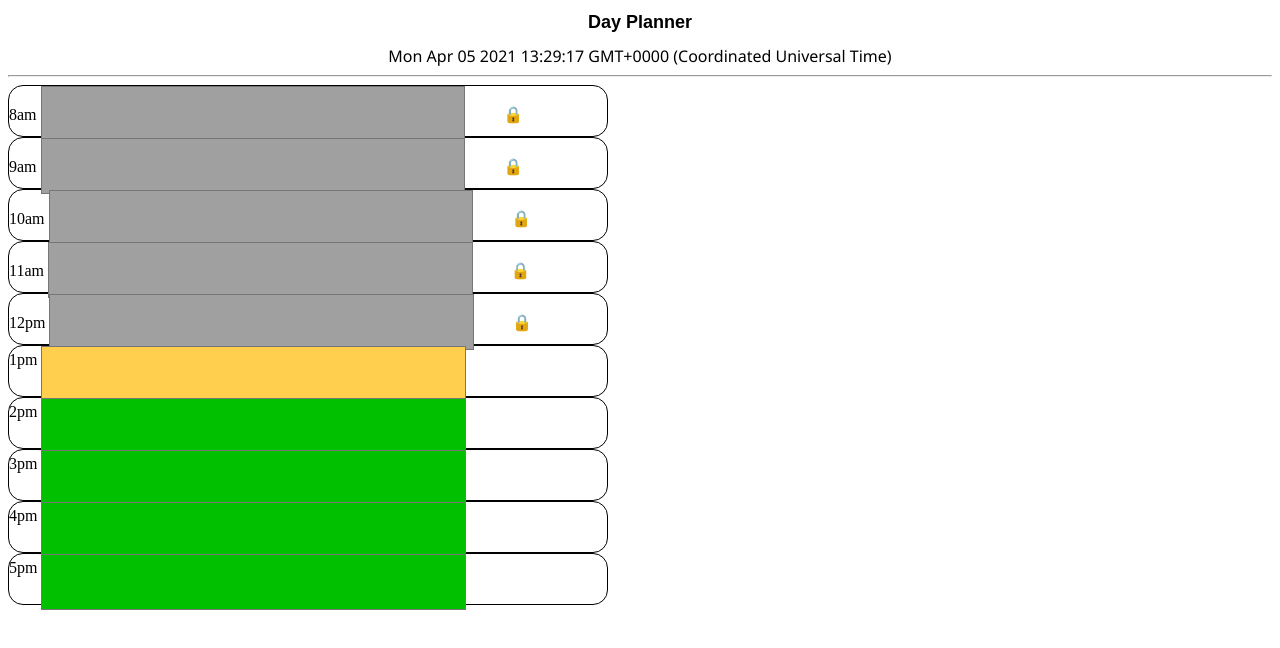
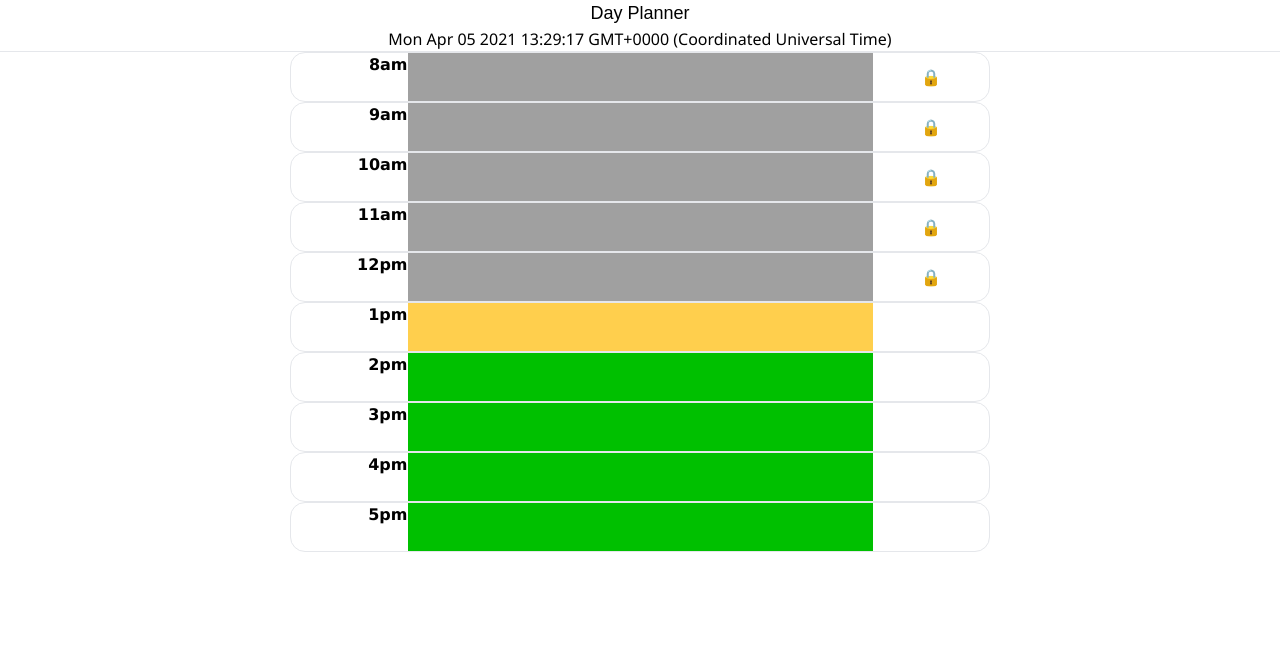
Before and after one commit to macoovacany/workDayPlanner, a plain HTML site: page index.html in a window 1280 px wide. Drawn offline with nearby package versions, Linux system fonts and the light colour scheme.

Commit message:
Aligned Center and updated README

```diff
--- a/assets/css/styles.css
+++ b/assets/css/styles.css
@@ -24,23 +24,30 @@ header h1 {
 /* main */
 
 main {
-    max-width: 600px;
-    align-self: auto;
+    display: flex;
+    justify-content: center;
 }
 
+#time-blocks-section {}
+
 .time-blocks-form {
+    vertical-align: top;
     border-style: solid;
     border-width: 0.1em;
     border-radius: 15px;
     height: 50px;
 }
 
+.time-blocks-form label {
+    font-family: Verdana, Geneva, Tahoma, sans-serif;
+    font-weight: bold;
+    text-align: right;
+}
+
 .time-blocks-form textarea {
     background-color: var(--future);
     color: rebeccapurple;
     height: 100%;
-    vertical-align: top;
-    width: 70%;
     font-family: 'Times New Roman', Times, serif;
     resize: none;
 }
@@ -49,12 +56,9 @@ main {
     background-color: transparent;
     border: none;
     color: white;
-    padding: 15px 32px;
     text-align: right;
     text-decoration: none;
     display: inline-block;
-    font-size: 16px;
-    margin: 4px 2px;
+    text-align: center;
     cursor: pointer;
-    /* float:right;n */
 }
--- a/assets/js/scripts.js
+++ b/assets/js/scripts.js
@@ -1,5 +1,13 @@
 // global variables
+
+// day shift
 const timeSections = ['8am', '9am', '10am', '11am', '12pm', '1pm', '2pm', '3pm', '4pm', '5pm'];
+
+// night shift
+// note: swapping shifts means resetting the local storage
+//  TODO: handle midnght cross-over data
+// const timeSections = ['8pm', '9pm', '10pm', '11pm', '12am', '1am', '2am', '3am', '4am', '5am'];
+
 const TIME_FORMAT = "YYYY-M-D HH:mm:ss";
 
 BUTTON_NONE = "";
@@ -7,9 +15,7 @@ BUTTON_LOCKED = "🔒";
 BUTTON_SAVE = "💾";
 
 // *************************
-// localstorage ket
-//
-// *************************
+// localstorage key
 STORAGE_KEY = "workPlannerData";
 
 
@@ -46,12 +52,13 @@ const makeTimeBlockFormHTML = function(time) {
         hour = hour % 12 + 12;
     }
 
-    return `<form  data-status="unlocked"  data-hour="${hour}" class="time-blocks-form" id="${time}-form">
-<label for="${time}-text"> ${time} </label>
-<textarea form="${time}-form" id="${time}-text" name="${time}-text" rows="3" cols=
-"50"></textarea>
-<button type="button" id="${time}-submit"></button>
-</form>`;
+
+    // TODO: REMOVE THE CSS FROM THE TEMPLATE!!!
+    return `<form  data-status="unlocked"  data-hour="${hour}" class="time-blocks-form grid grid-cols-6 gap-0" id="${time}-form">
+    <label for="${time}-text" class="col-start-1 col-span-1"> ${time} </label>
+    <textarea form="${time}-form" id="${time}-text" name="${time}-text" rows="3" cols="50" class="col-start-2 col-span-4"></textarea>
+    <button type="button" id="${time}-submit" class="col-start-6 col-span-1"></button>
+    </form>`;
 };
 
 const makeAllTimeBlockForms = function() {
@@ -76,7 +83,6 @@ const loadWPD = function() {
     if (wpd === null) {
         newWPD();
     } else {
-
         // update the html elements to have the correct data
         timeSections.forEach((tb) => {
             let txtar = document.getElementById(`${tb}-text`);
@@ -126,10 +132,16 @@ const newWPD = function() {
 // update the time block ui
 // *************************
 const updateTimeBlocks = function() {
+
+    updateTime = new dayjs();
     loadWPD()
 
-    updateTime = new dayjs();
+    // new day?
+    let lastDate = dayjs(JSON.parse(localStorage.getItem(STORAGE_KEY))['date'], TIME_FORMAT);
 
+    if (!updateTime.isSame(lastDate, "day")) {
+        newWPD();
+    }
 
     timeBlocksSection.childNodes.forEach((f) => {
 
--- a/index.html
+++ b/index.html
@@ -6,7 +6,7 @@
     <meta name="viewport" content="width=device-width, initial-scale=1.0" />
     <meta http-equiv="X-UA-Compatible" content="ie=edge" />
 
-    <!-- <link rel="stylesheet" href="https://cdnjs.cloudflare.com/ajax/libs/tailwindcss/2.0.4/tailwind.min.css" integrity="sha512-paVHVRRhdoOu1nOXKnqDC1Vka0nh7FAmU3nsM4n2FKxOQTeF6crMdMfkVvEsuaOXZ6oEAVL5+wLbQcule/Xdag==" crossorigin="anonymous" /> -->
+    <link rel="stylesheet" href="https://cdnjs.cloudflare.com/ajax/libs/tailwindcss/2.0.4/tailwind.min.css" integrity="sha512-paVHVRRhdoOu1nOXKnqDC1Vka0nh7FAmU3nsM4n2FKxOQTeF6crMdMfkVvEsuaOXZ6oEAVL5+wLbQcule/Xdag==" crossorigin="anonymous" />
     <link rel="stylesheet" href="./assets/css/styles.css">
     <script src="https://cdnjs.cloudflare.com/ajax/libs/dayjs/1.10.4/dayjs.min.js"></script>
     <script src="https://cdnjs.cloudflare.com/ajax/libs/dayjs/1.10.4/plugin/timezone.min.js"></script>
@@ -30,7 +30,6 @@
     <hr>
     <main>
         <section id="times-blocks-section">
-
         </section>
     </main>
 
```
Also changed, not shown: assets/images/Screenshot.png (added), 1 other file.
